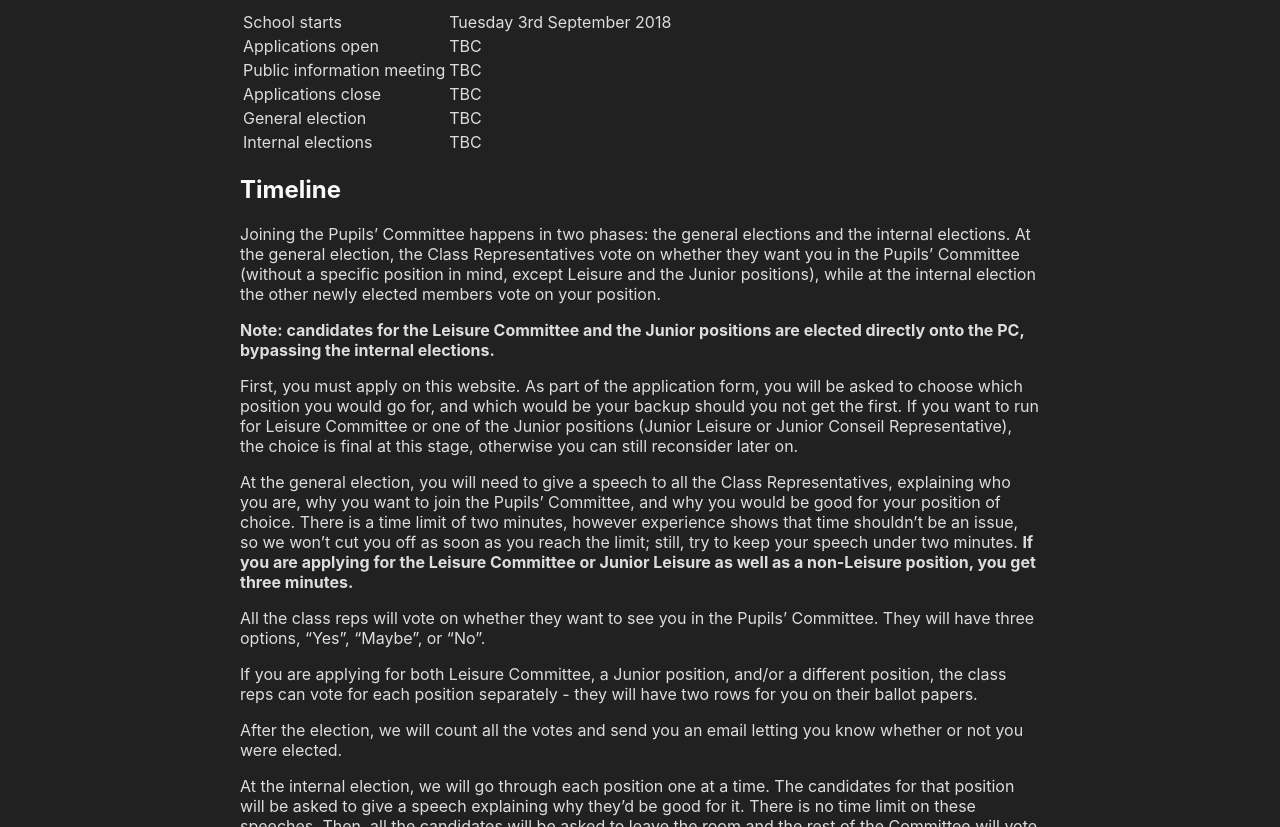
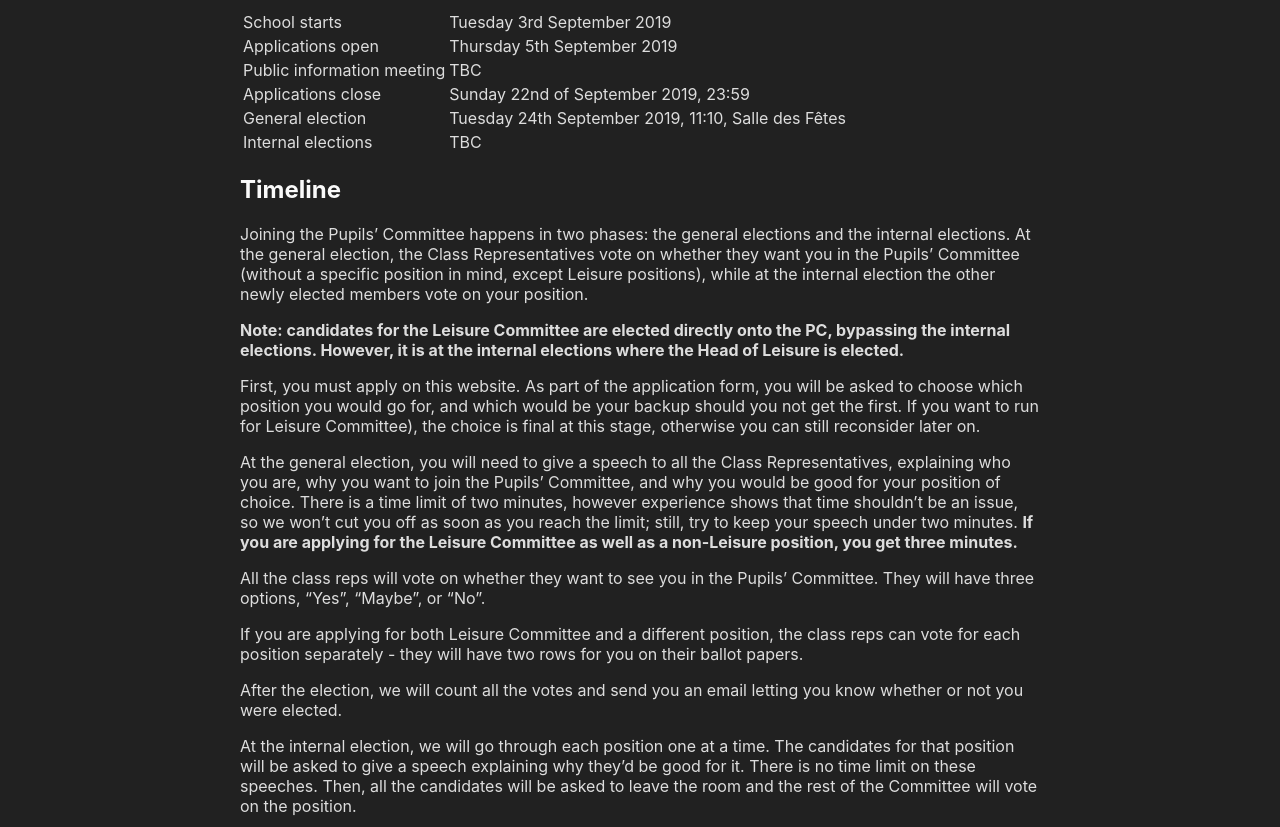
Before and after one commit to pc-kirchberg/join2019, an Eleventy site: page pages/process.md in a window 1280 px wide. Shown: the part 119-946 px from the top of the page. Built offline with nearby package versions, Linux system fonts and the light colour scheme; Eleventy itself is replaced by a stand-in of ours; files that its build step writes are made by us from their sources.

Commit message:
Update Page “process”

```diff
--- a/pages/process.md
+++ b/pages/process.md
@@ -1,36 +1,34 @@
 ---
 title: The Application Process
+order: 1
 frontpage: true
 navbar: true
-order: 1
+disabled: true
 ---
+# Application Process
 
-Application Process
-===================
+|                            |                                                     |
+| -------------------------- | --------------------------------------------------- |
+| School starts              | Tuesday 3rd September 2019                          |
+| Applications open          | Thursday 5th September 2019                         |
+| Public information meeting | TBC                                                 |
+| Applications close         | Sunday 22nd of September 2019, 23:59                |
+| General election           | Tuesday 24th September 2019, 11:10, Salle des Fêtes |
+| Internal elections         | TBC                                                 |
 
-|   |   |
-|---|---|
-| School starts | Tuesday 3rd September 2018 |
-| Applications open | TBC |
-| Public information meeting | TBC |
-| Applications close | TBC |
-| General election | TBC |
-| Internal elections | TBC |
+## Timeline
 
-Timeline
---------
+Joining the Pupils’ Committee happens in two phases: the general elections and the internal elections. At the general election, the Class Representatives vote on whether they want you in the Pupils’ Committee (without a specific position in mind, except Leisure positions), while at the internal election the other newly elected members vote on your position.
 
-Joining the Pupils’ Committee happens in two phases: the general elections and the internal elections. At the general election, the Class Representatives vote on whether they want you in the Pupils’ Committee (without a specific position in mind, except Leisure and the Junior positions), while at the internal election the other newly elected members vote on your position.
+**Note: candidates for the Leisure Committee are elected directly onto the PC, bypassing the internal elections. However, it is at the internal elections where the Head of Leisure is elected.**
 
-**Note: candidates for the Leisure Committee and the Junior positions are elected directly onto the PC, bypassing the internal elections.**
+First, you must apply on this website. As part of the application form, you will be asked to choose which position you would go for, and which would be your backup should you not get the first. If you want to run for Leisure Committee), the choice is final at this stage, otherwise you can still reconsider later on.
 
-First, you must apply on this website. As part of the application form, you will be asked to choose which position you would go for, and which would be your backup should you not get the first. If you want to run for Leisure Committee or one of the Junior positions (Junior Leisure or Junior Conseil Representative), the choice is final at this stage, otherwise you can still reconsider later on.
-
-At the general election, you will need to give a speech to all the Class Representatives, explaining who you are, why you want to join the Pupils’ Committee, and why you would be good for your position of choice. There is a time limit of two minutes, however experience shows that time shouldn’t be an issue, so we won’t cut you off as soon as you reach the limit; still, try to keep your speech under two minutes. **If you are applying for the Leisure Committee or Junior Leisure as well as a non-Leisure position, you get three minutes.**
+At the general election, you will need to give a speech to all the Class Representatives, explaining who you are, why you want to join the Pupils’ Committee, and why you would be good for your position of choice. There is a time limit of two minutes, however experience shows that time shouldn’t be an issue, so we won’t cut you off as soon as you reach the limit; still, try to keep your speech under two minutes. **If you are applying for the Leisure Committee as well as a non-Leisure position, you get three minutes.**
 
 All the class reps will vote on whether they want to see you in the Pupils’ Committee. They will have three options, “Yes”, “Maybe”, or “No”.
 
-If you are applying for both Leisure Committee, a Junior position, and/or a different position, the class reps can vote for each position separately - they will have two rows for you on their ballot papers.
+If you are applying for both Leisure Committee and a different position, the class reps can vote for each position separately - they will have two rows for you on their ballot papers.
 
 After the election, we will count all the votes and send you an email letting you know whether or not you were elected.
 
```
